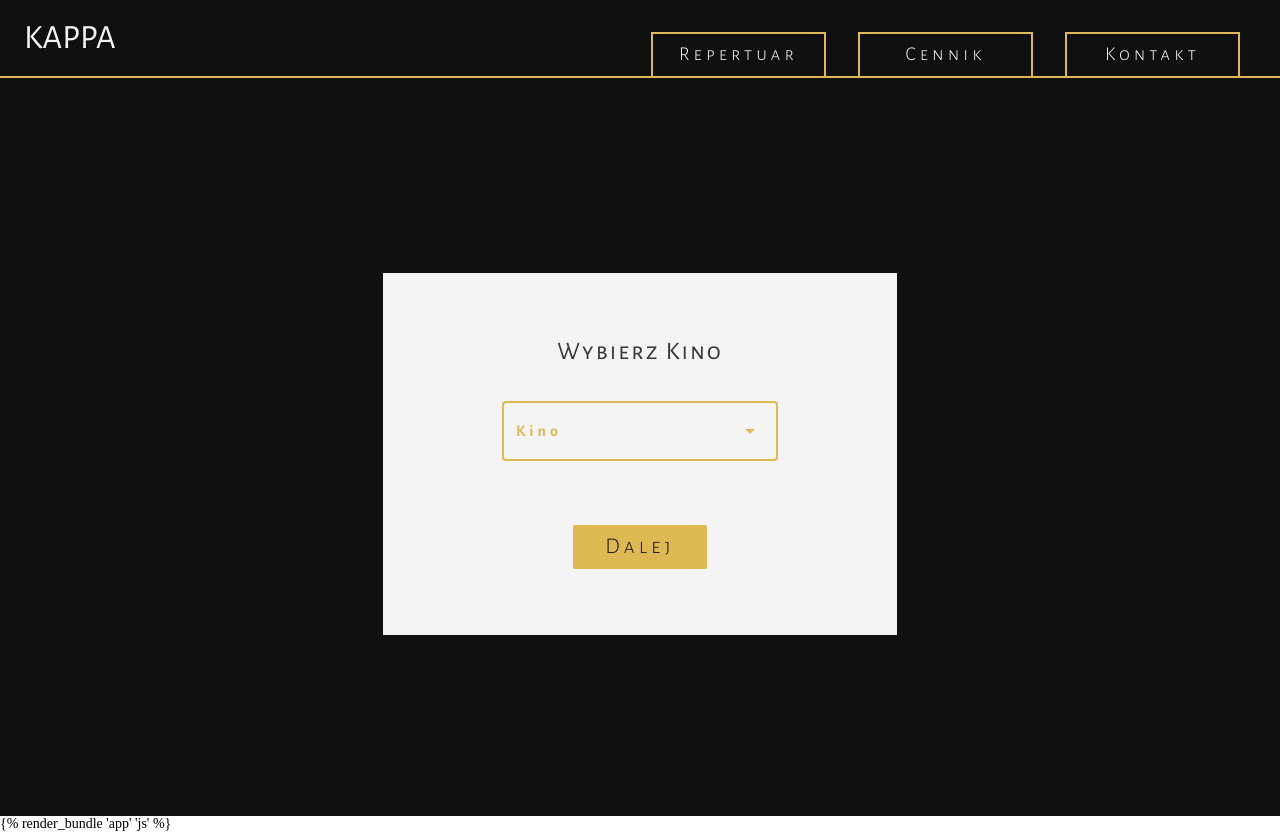
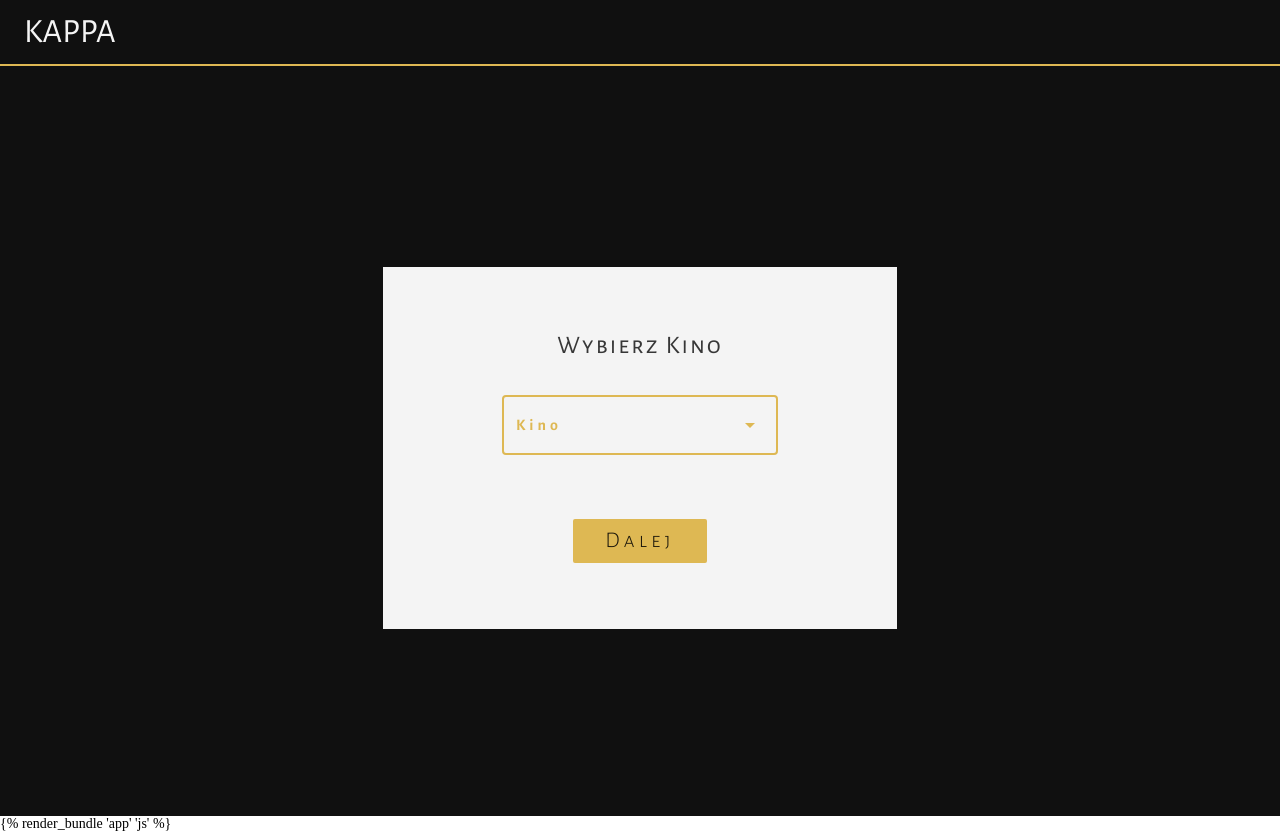
Before and after one commit to bluebears-dev/io-cinema-mgmt, a Vue app: page /#/kino in a window 1280 px wide. Built offline with nearby package versions, Linux system fonts and the light colour scheme.

Commit message:
Fixes #20

```diff
--- a/src/App.vue
+++ b/src/App.vue
@@ -1,13 +1,13 @@
 <template>
   <v-app class="black">
-    <AppToolbar/>
+    <router-view name="toolbar"/>
     <v-content class="black">
       <v-container
         fluid
         fill-height
       >
         <v-fade-transition leave-absolute hide-on-leave>
-          <router-view></router-view>
+          <router-view/>
         </v-fade-transition>
       </v-container>
     </v-content>
--- a/src/components/AppToolbar.vue
+++ b/src/components/AppToolbar.vue
@@ -1,17 +1,12 @@
 <template>
   <div>
-    <v-toolbar
-      flat
-      app
-      height="76"
-      class="toolbar border--gold toolbar--background"
-      v-if="toggleOnBreakpoint"
-    >
-      <v-toolbar-title class="alegreya-sc--regular white--text display-1">{{ title.toUpperCase() }}</v-toolbar-title>
+    <ToolbarWrapper>
       <v-layout
         fill-height
         align-end
         justify-end
+        v-if="toggleOnBreakpoint"
+        class="toolbar__desktop-layout"
       >
         <v-btn
           :key="button.title"
@@ -26,21 +21,14 @@
           <span class="button__text">{{ button.title }}</span>
         </v-btn>
       </v-layout>
-    </v-toolbar>
-    <v-toolbar
-      flat
-      app
-      height="55"
-      class="border--gold toolbar--background"
-      v-else
-    >
-      <v-toolbar-title class="alegreya-sc--regular white--text display-1">{{ title.toUpperCase() }}</v-toolbar-title>
-      <v-spacer></v-spacer>
-      <v-toolbar-side-icon
-        class="gold--text"
-        @click="dropdownMenu = !dropdownMenu"
-      ></v-toolbar-side-icon>
-    </v-toolbar>
+      <v-layout v-else>
+        <v-spacer></v-spacer>
+        <v-toolbar-side-icon
+          class="gold--text"
+          @click="dropdownMenu = !dropdownMenu"
+        ></v-toolbar-side-icon>
+      </v-layout>
+    </ToolbarWrapper>
     <v-slide-y-transition>
       <menu
         v-if="dropdownMenu && !toggleOnBreakpoint"
@@ -71,8 +59,11 @@
 </template>
 
 <script>
+  import ToolbarWrapper from './AppToolbar/ToolbarWrapper'
+
   export default {
     name: 'AppToolbar',
+    components: {ToolbarWrapper},
     computed: {
       toggleOnBreakpoint () {
         let breakpoint = this.$vuetify.breakpoint.name
@@ -82,7 +73,6 @@
     data () {
       return {
         dropdownMenu: false,
-        title: 'KAPPA',
         buttons: [
           {title: 'Repertuar', name: 'Movies'},
           {title: 'Cennik', name: 'Pricing'},
@@ -100,10 +90,7 @@
   .border--gold
     border-bottom: 2px solid var(--v-gold-base)
 
-  .toolbar
-    &--background
-      background-color: var(--v-black-base) !important
-
+  .toolbar__desktop-layout
     .button--main
       border: 2px solid var(--v-gold-base)
       margin: 0
@@ -111,10 +98,7 @@
       border-bottom-width: 0
 
       &:active
-        @extends .toolbar .button--main
-
-  .button__text
-    color: var(--v-white-base)
+        @extends .toolbar__desktop-layout .button--main
 
   .menu--mobile
     background-color: var(--v-black-base)
@@ -123,6 +107,9 @@
     width: 100%
     z-index: 1
 
+  .button__text
+    color: var(--v-white-base)
+
   .button--active
     background: var(--v-gold-base) !important
 
--- /dev/null
+++ b/src/components/AppToolbar/ToolbarWrapper.vue
@@ -0,0 +1,41 @@
+<template>
+  <v-toolbar
+    flat
+    app
+    :height="height"
+    class="border--gold toolbar--background"
+  >
+    <v-toolbar-title class="alegreya-sc--regular white--text display-1">{{ title.toUpperCase() }}</v-toolbar-title>
+    <slot/>
+  </v-toolbar>
+</template>
+
+<script>
+  export default {
+    name: 'ToolbarWrapper',
+    computed: {
+      toolbarHeight () {
+        let breakpoint = this.$vuetify.breakpoint.name
+        if (breakpoint === 'xs' || breakpoint === 'sm') {
+          return 55
+        } else {
+          return 76
+        }
+      }
+    },
+    data () {
+      return {
+        title: 'KAPPA'
+      }
+    }
+  }
+</script>
+
+<style scoped lang="stylus">
+  .border--gold
+    border-bottom: 2px solid var(--v-gold-base)
+
+  .toolbar
+    &--background
+      background-color: var(--v-black-base) !important
+</style>
--- a/src/router/index.js
+++ b/src/router/index.js
@@ -6,21 +6,32 @@ Vue.use(Router)
 
 // ******************* Routes ******************* //
 
+const toolbar = require('@/components/AppToolbar.vue').default
+
 const router = new Router({
   routes: [
     {
       path: '/kino',
       name: 'CinemaSelection',
-      component: require('@/views/AppCinemaSelection.vue').default
+      components: {
+        default: require('@/views/AppCinemaSelection.vue').default,
+        toolbar: require('@/components/AppToolbar/ToolbarWrapper.vue').default
+      }
     },
     {
       path: '/repertuar',
-      component: require('@/views/AppMovie.vue').default,
+      components: {
+        default: require('@/views/AppMovie.vue').default,
+        toolbar
+      },
       children: [
         {
           path: '',
           name: 'Movies',
-          component: require('@/components/AppMovie/MovieList.vue').default
+          components: {
+            default: require('@/components/AppMovie/MovieList.vue').default,
+            toolbar
+          }
         }
       ]
     },
--- a/src/views/AppMovie.vue
+++ b/src/views/AppMovie.vue
@@ -75,6 +75,7 @@
 <style scoped lang="stylus">
   .top__bar
     border-bottom: 1.5px solid var(--v-gold-base)
+
     &--padding
       padding-bottom: 40px
       padding-top: 100px
```
